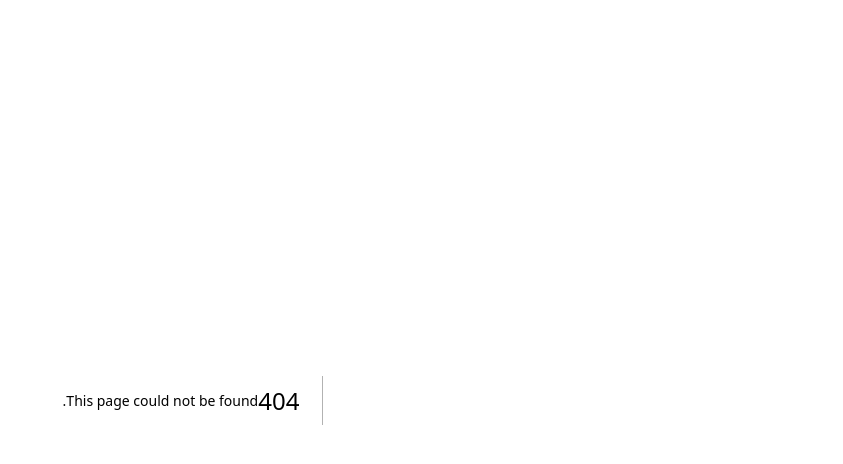
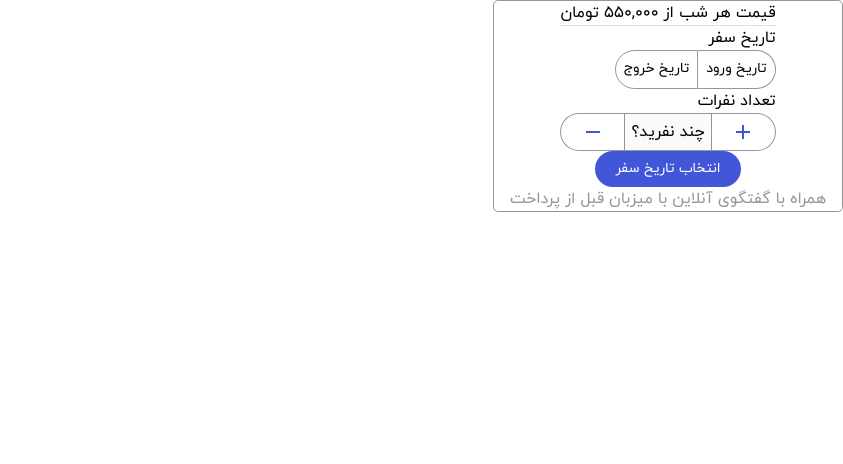
Before and after one commit to Masoudbkhti/Shab, a Next.js app: page /reserve in a window 1280 px wide. Before the commit this address had no page. Shown: the top 464 px of the page, without its empty margins (437-1280 px from the left). Built offline with nearby package versions, Linux system fonts and the light colour scheme.

Commit message:
bulding Reserve component

```diff
--- a/app/components/houses/Reserve.js
+++ b/app/components/houses/Reserve.js
@@ -1,15 +1,118 @@
 "use client";
-import { Typography, Box } from "@mui/material";
-
+import { Typography, Box, Divider, Button } from "@mui/material";
+import AddIcon from "@mui/icons-material/Add";
+import RemoveIcon from "@mui/icons-material/Remove";
+import { addTrip } from "../../../redux/features/ReserveSlice";
+import { useDispatch, useSelector } from "react-redux";
 export default function Reserve({ data }) {
-  const { price, oldprice } = data;
+  const { price, oldprice, id } = data;
+  const dispatch = useDispatch();
+  const { trip } = useSelector((store) => store.ReserveSlice);
+  const handleAddTrip = () => {
+    dispatch(addTrip(data));
+  };
+  console.log(data);
   return (
-    <Box sx={{ borderRadius: "5px" }}>
+    <Box
+      sx={{
+        width: "350px",
+        borderRadius: "5px",
+        border: "1px solid #969696",
+        display: "flex",
+        flexDirection: "column",
+        justifyContent: "center",
+        alignItems: "center",
+      }}
+    >
+      <Box>
         {data.oldprice ? (
           <Typography>قیمت هر شب از {oldprice} تومان</Typography>
         ) : (
           <Typography>قیمت هر شب از {price} تومان</Typography>
         )}
+        <Divider />
+        <Typography>تاریخ سفر</Typography>
+        <Box sx={{ display: "flex" }}>
+          <Button
+            sx={{
+              border: "1px solid #969696",
+              borderLeft: "none",
+              borderRadius: "0 20px 20px 0",
+              color: "black",
+            }}
+          >
+            تاریخ ورود
+          </Button>
+          <Button
+            sx={{
+              border: "1px solid #969696",
+              borderRadius: "20px 0 0 20px",
+              color: "black",
+            }}
+          >
+            تاریخ خروج
+          </Button>
+        </Box>
+        <Typography>تعداد نفرات</Typography>
+        <Box sx={{ display: "flex", width: "100%" }}>
+          <Button
+            sx={{
+              border: "1px solid #969696",
+              borderLeft: "none",
+              borderRadius: "0 20px 20px 0",
+              color: "#4156D9",
+              "&:hover": { backgroundColor: "#FAFAFA" },
+            }}
+            onClick={handleAddTrip}
+          >
+            <AddIcon />
+          </Button>
+          <Box
+            sx={{
+              width: "70%",
+              bgcolor: "#FAFAFA",
+              display: "flex",
+              justifyContent: "center",
+              alignItems: "center",
+              border: "1px solid #969696 ",
+            }}
+          >
+            {trip.count}
+            <Typography>چند نفرید؟</Typography>
+          </Box>
+          <Button
+            sx={{
+              border: "1px solid #969696",
+              borderRight: "none",
+
+              borderRadius: "20px 0 0 20px",
+              color: "#4156D9",
+              "&:hover": { backgroundColor: "#FAFAFA" },
+            }}
+          >
+            <RemoveIcon />
+          </Button>
+        </Box>
+      </Box>
+      <Box>
+        <Button
+          sx={{
+            backgroundColor: "#4156D9",
+            color: "white",
+            borderRadius: "20px",
+            paddingX: "20px",
+            width: "100%",
+            "&:hover": { backgroundColor: "#4156D9" },
+          }}
+        >
+          انتخاب تاریخ سفر
+        </Button>
+      </Box>
+      <Box>
+        <Typography sx={{ color: "#969696" }}>
+          همراه با گفتگوی آنلاین با میزبان قبل از پرداخت
+        </Typography>
+      </Box>
     </Box>
   );
 }
--- /dev/null
+++ b/app/reserve/page.js
@@ -0,0 +1,7 @@
+import Reserve from "../components/houses/Reserve";
+import { getLocalData } from "@/json/lib/localdata";
+
+export default async function Page() {
+  const data = await getLocalData();
+  return <Reserve data={data.residence[0]} />;
+}
--- /dev/null
+++ b/redux/features/ReserveSlice.js
@@ -0,0 +1,29 @@
+import { createSlice } from "@reduxjs/toolkit";
+
+const ReserveSlice = createSlice({
+  name: "ReserveSlice",
+  initialState: {
+    trip: [
+      {
+        id: 1,
+        count: 1,
+      },
+    ],
+  },
+  reducers: {
+    addTrip: (state, action) => {
+      const { payload } = action;
+
+      const index = state.trip.findIndex((item) => item.id === payload.id);
+      const isNotFound = index === -1;
+      if (isNotFound) {
+        state.trip.push({ ...payload, count: 1 });
+      } else {
+        state.trip[index].count += 1;
+      }
+    },
+  },
+});
+
+export const { changeIconState } = ReserveSlice.actions;
+export default ReserveSlice.reducer;
--- a/redux/features/index.js
+++ b/redux/features/index.js
@@ -2,11 +2,13 @@ import { combineReducers } from "@reduxjs/toolkit";
 import SearchSlice from "./SearchSlice";
 import SaveCardSlice from "./SaveCardSlice";
 import AlbumSlice from "./AlbumSlice";
+import ReserveSlice from "./ReserveSlice";
 
 const rootReducer = combineReducers({
   SearchTerm: SearchSlice,
   SaveCard: SaveCardSlice,
   AlbumSlice: AlbumSlice,
+  ReserveSlice: ReserveSlice,
 });
 
 export default rootReducer;
```
Lines whose indentation alone changed are shown as unchanged.
